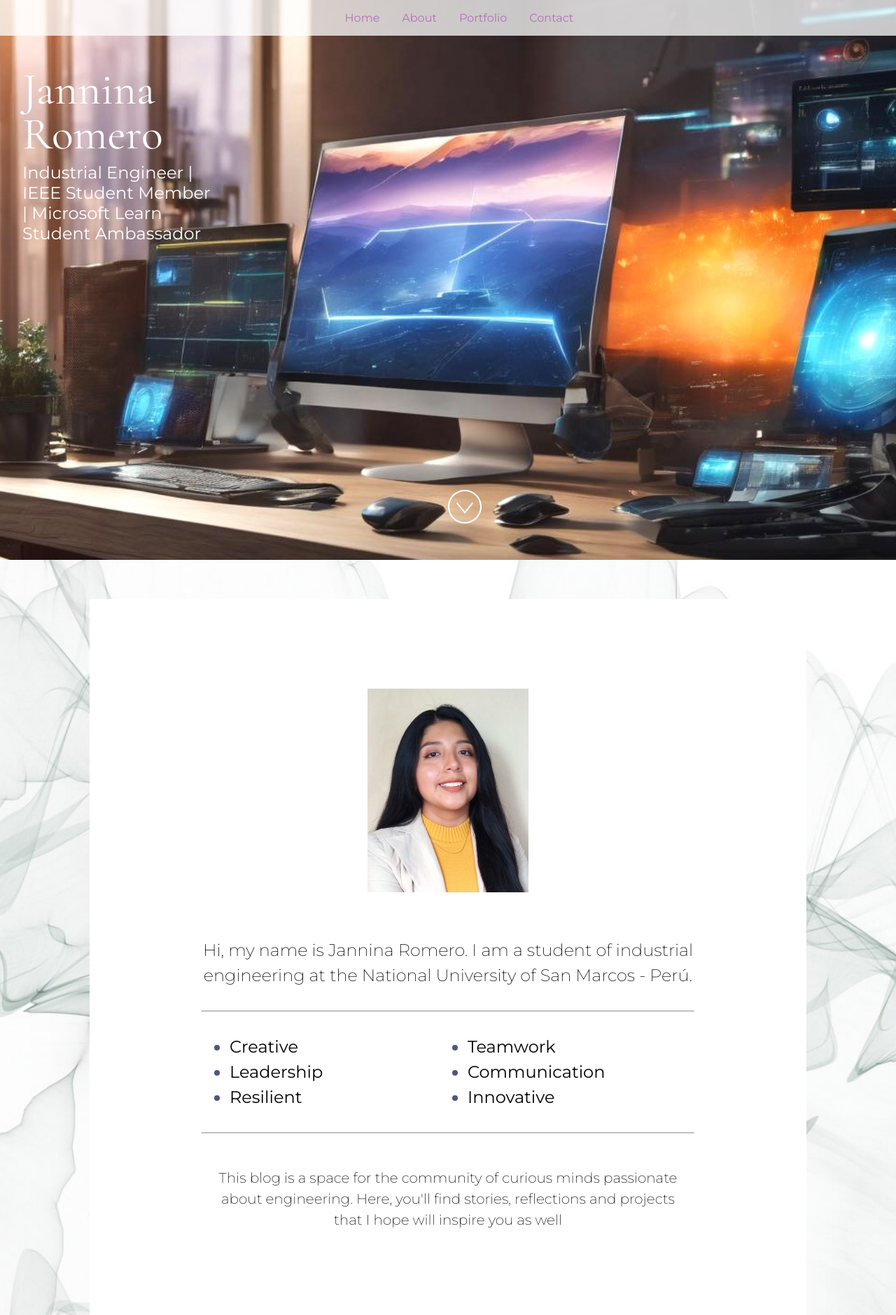
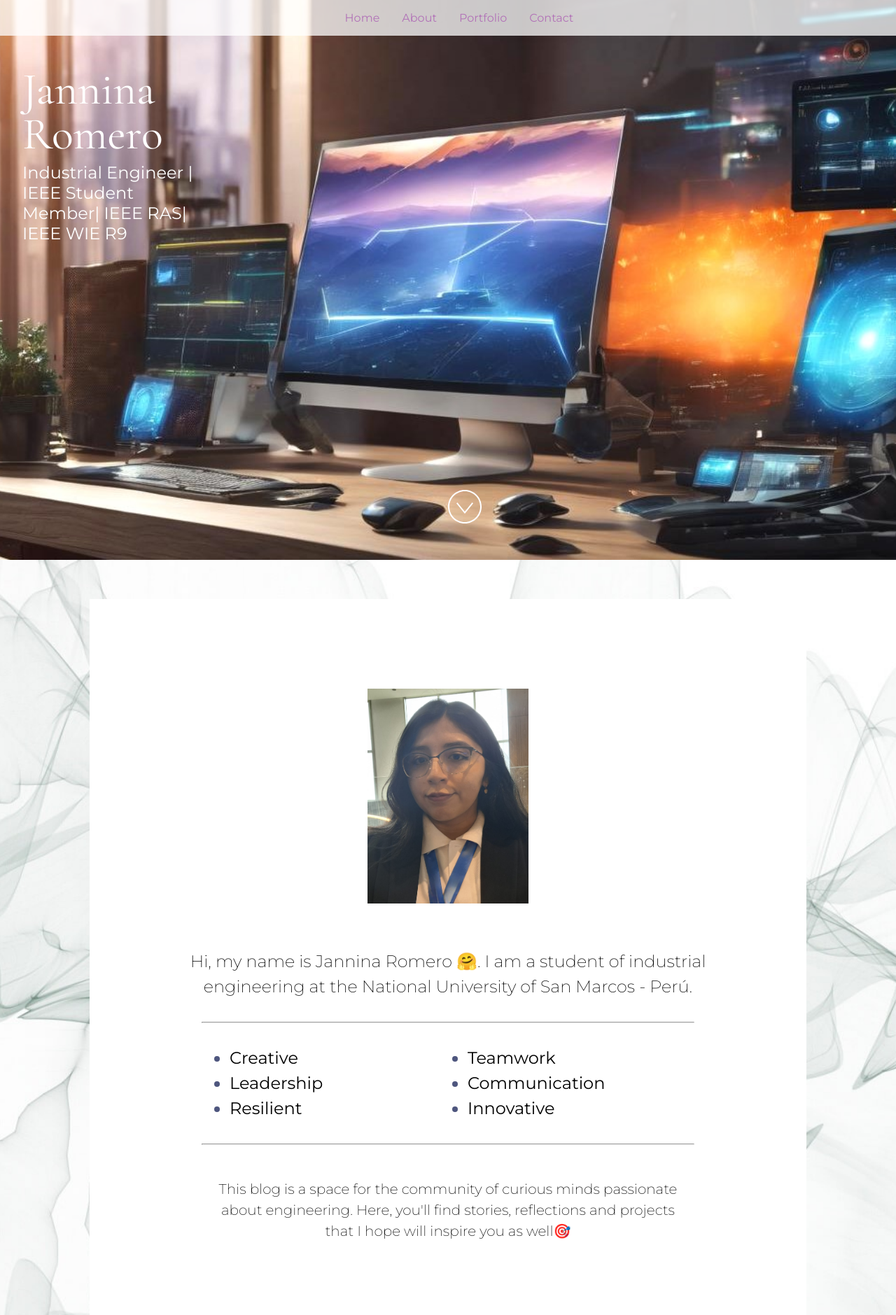
Before and after one commit to Jannina-RM/MyWeb_Profile, a React (Vite) app: page / in a window 1280 px wide. Shown: the top 1879 px of the page at 70% size. Built offline with nearby package versions, Linux system fonts and the light colour scheme.

Commit message:
add emoji

```diff
--- a/src/App.jsx
+++ b/src/App.jsx
@@ -27,7 +27,7 @@ import "./styles.css";
  */
 const siteProps = {
   name: "Jannina Romero",
-  title: "Industrial Engineer         | IEEE Student Member       | Microsoft Learn Student Ambassador",
+  title: "Industrial Engineer         | IEEE Student Member| IEEE RAS| IEEE WIE R9",
   email: "jannina.romero@unmsm.edu.pe",
   gitHub: "Jannina-RM",
   instagram: "microsoft",
--- a/src/Components/About.jsx
+++ b/src/Components/About.jsx
@@ -20,7 +20,7 @@ import image from "../images/motion-background.jpg";
 
 const imageAltText = "purple and blue abstract background";
 
-import image2 from "../images/3. Foto- Jannina Romero Mori.jpg";
+import image2 from "../images/Jannina Romero-R9.jpeg";
 
 const imageAltText2 = "JanninaFoto";
 
@@ -28,7 +28,7 @@ const imageAltText2 = "JanninaFoto";
 /**
  * Sort description that expands on your title on the Home component.
  */
-const description = "Hi, my name is Jannina Romero. I am a student of industrial engineering at the National University of San Marcos - Perú. ";
+const description = "Hi, my name is Jannina Romero 🤗. I am a student of industrial engineering at the National University of San Marcos - Perú. ";
 /**
  * List of some of skills or technologies you work on, are learning,
  * passionate about, or enjoy,
@@ -48,7 +48,7 @@ const skillsList = [
  * about you on a professional level.
  */
 const detailOrQuote =
-  "This blog is a space for the community of curious minds passionate about engineering. Here, you'll find stories, reflections and projects that I hope will inspire you as well";
+  "This blog is a space for the community of curious minds passionate about engineering. Here, you'll find stories, reflections and projects that I hope will inspire you as well🎯";
 
 const About = () => {
   return (
```
Also changed, not shown: src/images/Jannina Romero-R9.jpeg (added).
